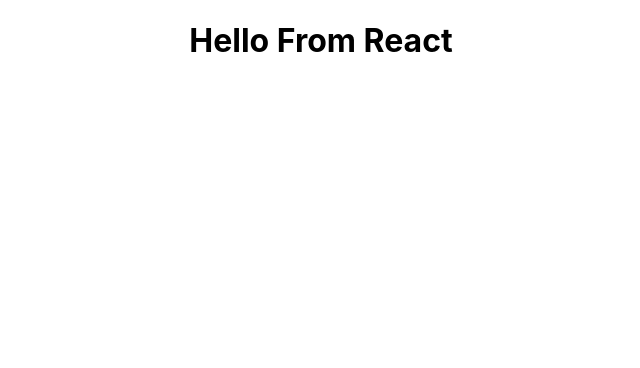
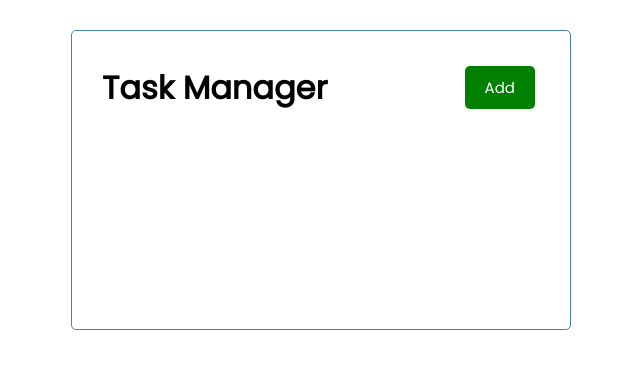
Before and after one commit to Axn-Switch/TaskManagerAssistant, a React (Create React App) app: page / in a window 1280 px wide. Shown: the top 368 px of the page, without its empty margins (319-959 px from the left). Built offline with nearby package versions, Linux system fonts and the light colour scheme.

Commit message:
Components created

```diff
--- a/src/App.css
+++ b/src/App.css
@@ -1,38 +1,112 @@
-.App {
+@import url('https://fonts.googleapis.com/css2?family=Poppins:wght@300;400&display=swap');
+
+* {
+  box-sizing: border-box;
+  margin: 0;
+  padding: 0;
+}
+
+body {
+  font-family: 'Poppins', sans-serif;
+}
+
+.container {
+  max-width: 500px;
+  margin: 30px auto;
+  overflow: auto;
+  min-height: 300px;
+  border: 1px solid steelblue;
+  padding: 30px;
+  border-radius: 5px;
+}
+
+.header {
+  display: flex;
+  justify-content: space-between;
+  align-items: center;
+  margin-bottom: 20px;
+}
+
+.btn {
+  display: inline-block;
+  background: #000;
+  color: #fff;
+  border: none;
+  padding: 10px 20px;
+  margin: 5px;
+  border-radius: 5px;
+  cursor: pointer;
+  text-decoration: none;
+  font-size: 15px;
+  font-family: inherit;
+}
+
+.btn:focus {
+  outline: none;
+}
+
+.btn:active {
+  transform: scale(0.98);
+}
+
+.btn-block {
+  display: block;
+  width: 100%;
+}
+
+.task {
+  background: #f4f4f4;
+  margin: 5px;
+  padding: 10px 20px;
+  cursor: pointer;
+}
+
+.task.reminder {
+  border-left: 5px solid green;
+}
+
+.task h3 {
+  display: flex;
+  align-items: center;
+  justify-content: space-between;
+}
+
+.add-form {
+  margin-bottom: 40px;
+}
+
+.form-control {
+  margin: 20px 0;
+}
+
+.form-control label {
+  display: block;
+}
+
+.form-control input {
+  width: 100%;
+  height: 40px;
+  margin: 5px;
+  padding: 3px 7px;
+  font-size: 17px;
+}
+
+.form-control-check {
+  display: flex;
+  align-items: center;
+  justify-content: space-between;
+}
+
+.form-control-check label {
+  flex: 1;
+}
+
+.form-control-check input {
+  flex: 2;
+  height: 20px;
+}
+
+footer {
+  margin-top: 30px;
   text-align: center;
 }
-
-.App-logo {
-  height: 40vmin;
-  pointer-events: none;
-}
-
-@media (prefers-reduced-motion: no-preference) {
-  .App-logo {
-    animation: App-logo-spin infinite 20s linear;
-  }
-}
-
-.App-header {
-  background-color: #282c34;
-  min-height: 100vh;
-  display: flex;
-  flex-direction: column;
-  align-items: center;
-  justify-content: center;
-  font-size: calc(10px + 2vmin);
-  color: white;
-}
-
-.App-link {
-  color: #61dafb;
-}
-
-@keyframes App-logo-spin {
-  from {
-    transform: rotate(0deg);
-  }
-  to {
-    transform: rotate(360deg);
-  }
-}
--- a/src/App.js
+++ b/src/App.js
@@ -1,9 +1,10 @@
 import './App.css';
+import Header from './components/Header'
 
 function App() {
   return (
-    <div className="App">
-      <h1>Hello From React</h1>
+    <div className="container">
+      <Header title="Task Manager"/>
     </div>
   );
 }
--- /dev/null
+++ b/src/components/Button.js
@@ -0,0 +1,19 @@
+import PropTypes from 'prop-types'
+
+const Button = ({color, text, onClick}) => {
+
+  return (
+    <button onClick={onClick} style={{backgroundColor: color}} className='btn'>{text}</button>
+  )
+}
+
+Button.defaultProps = {
+    color: 'steelblue'
+}
+
+Button.propTypes = {
+    text: PropTypes.string,
+    color: PropTypes.string,
+    onClick: PropTypes.func,
+}
+export default Button
--- /dev/null
+++ b/src/components/Header.js
@@ -0,0 +1,28 @@
+import PropTypes from 'prop-types'
+import Button from './Button'
+
+const Header = ({title}) => {
+
+  const onClick = (e) =>{
+    console.log("e");
+  }
+  return (
+    <header className='header'>
+        <h1>{title}</h1>
+        <Button color='green' text='Add' onClick={onClick}/>
+    </header>
+  )
+}
+
+
+Header.defaultProps = {
+    title: "Task Manager",
+}
+
+Header.propTypes= {
+  title: PropTypes.string.isRequired,
+}
+//for dynamic styling
+//const headingStyles = {
+//}
+export default Header
```
Also changed, not shown: src/components/Tasks.js (added, +21 -0 lines), src/logo.svg (deleted).
